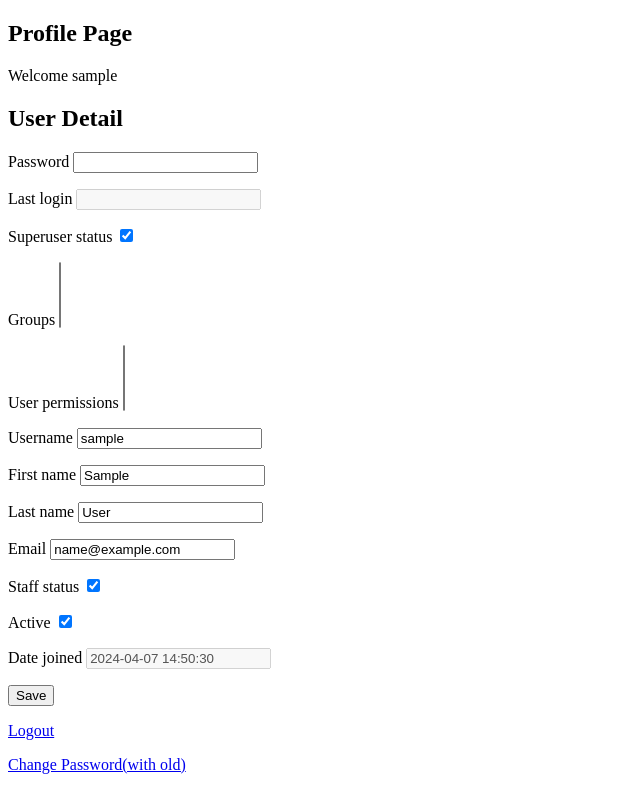
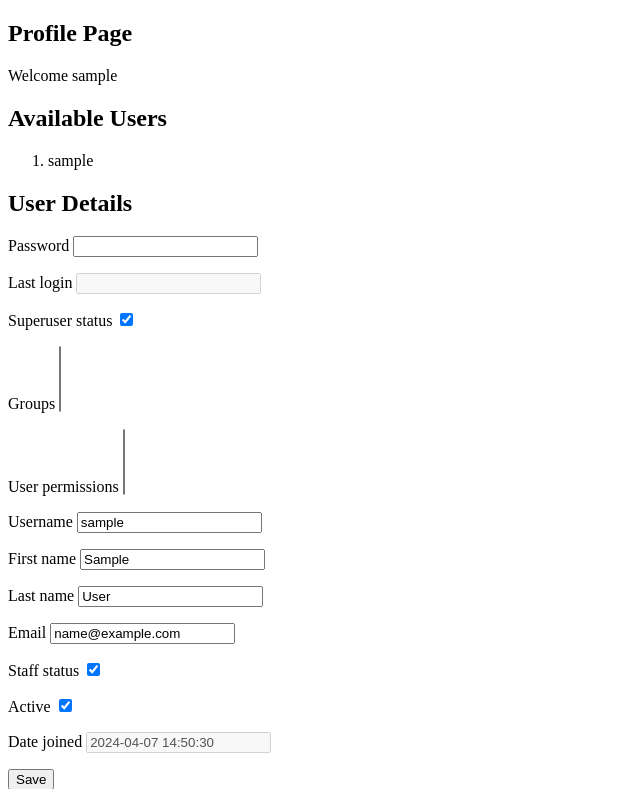
Before and after one commit to ursmaheshj/DjangoFramework, a Django app: page /profile/ in a window 1280 px wide. Shown: the top 789 px of the page, without its empty margins (0-640 px from the left). Run offline with Django 5.2, Linux system fonts and the light colour scheme; the visitor is signed in with stand-in values (Sample User, id 1); data comes from the database, SQL or seed files in the repository.

Commit message:
Updated template to show users

```diff
--- a/d7_authenticationsytem/templates/app2/profile.html
+++ b/d7_authenticationsytem/templates/app2/profile.html
@@ -16,7 +16,16 @@
         {% endif %}
     </div>
 
-    <h2>User Detail</h2>
+    {% if users != None %}
+    <div>
+        <h2>Available Users</h2>
+        <ol>
+            {% for user in users %}<li>{{user}}</li>{% endfor %}
+        </ol>
+    </div>
+    {% endif %}
+
+    <h2>User Details</h2>
     <form action="" method="post" novalidate>
         {% csrf_token %}
 
```
